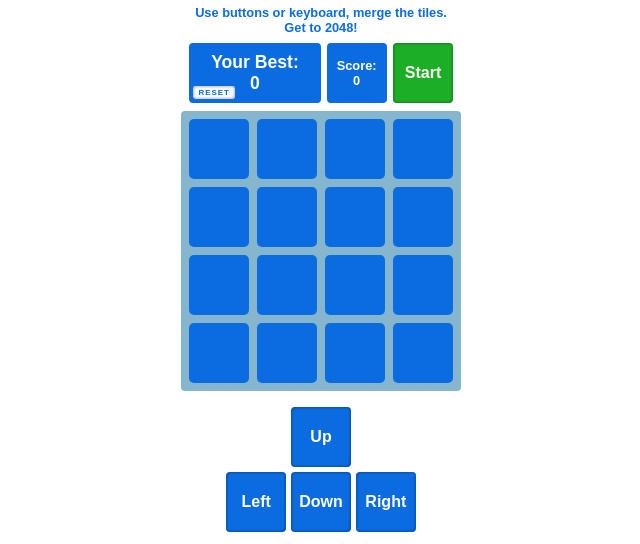
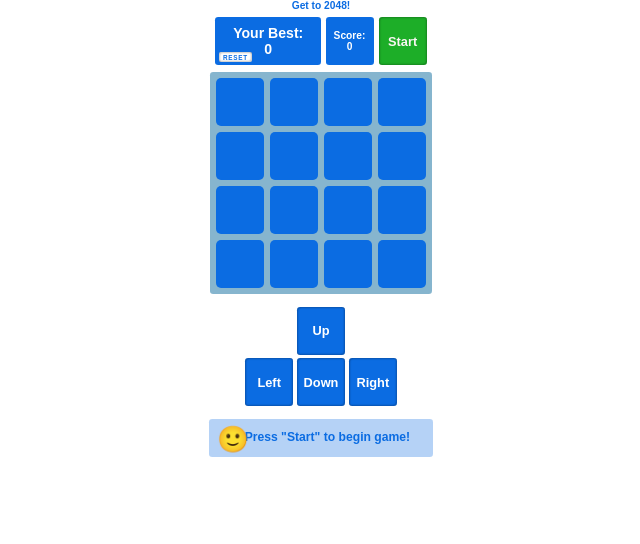
Before and after one commit to Artem-Brui/Game-2048, a website with bundled scripts: page index.html in a window 1280 px wide. Shown: the part 75-619 px from the top of the page, without its empty margins (319-959 px from the left). Built offline with nearby package versions, Linux system fonts and the light colour scheme.

Commit message:
redeploy

```diff
--- a/styles/main.scss
+++ b/styles/main.scss
@@ -180,6 +180,7 @@ h1 {
 .button {
   font-family: sans-serif;
   font-weight: 900;
+  text-align: center;
   cursor: pointer;
   border: none;
   border-radius: $dpx * 5;
--- a/styles/variables.scss
+++ b/styles/variables.scss
@@ -18,4 +18,4 @@ $primery: white;
 $secondary: $sky-blue;
 $secondary: $medium-blue;
 
-$dpx: 100vh / 1000;
+$dpx: 100vh / 1250;
```
Also changed, not shown: styles/main.css, 1 other file.
